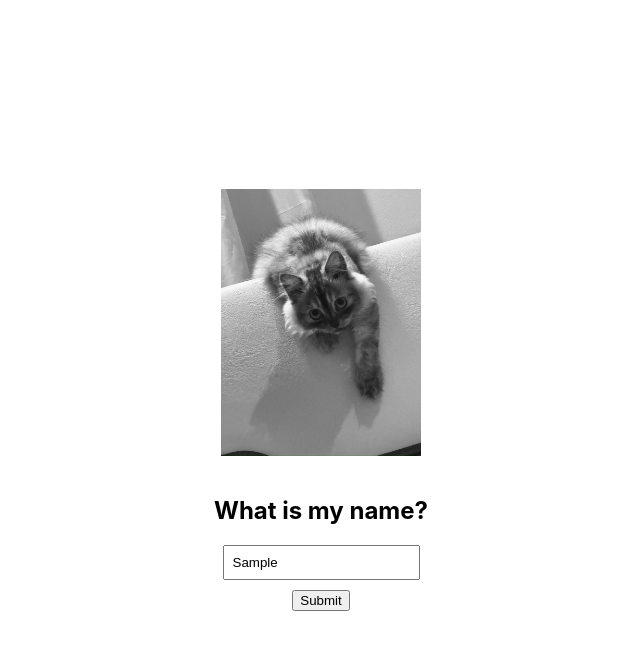
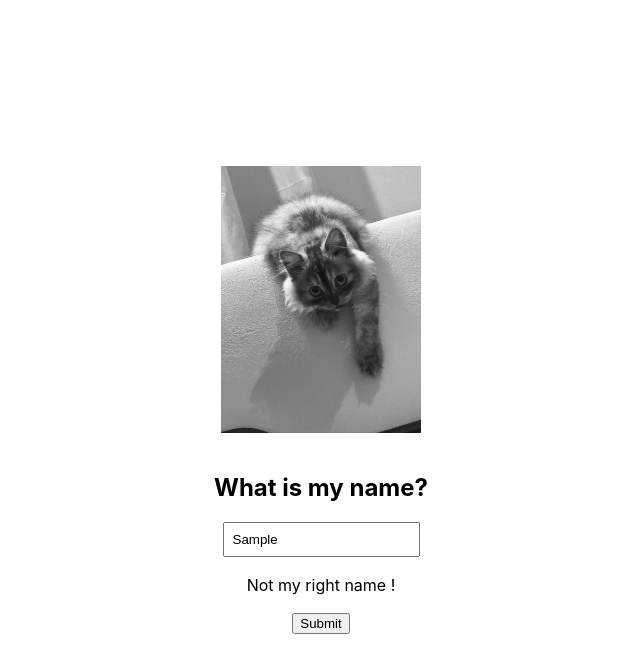
Before and after one commit to mahmoud-mossaad/secret-word-frontend, a React (Create React App) app: page / in a window 1280 px wide. Both pictures are taken after typing "Sample" into the empty fields and a click on the button "Submit". Shown: the top 672 px of the page, without its empty margins (319-959 px from the left). Built offline with nearby package versions, Linux system fonts and the light colour scheme.

Commit message:
fourth commit

```diff
--- a/src/App.js
+++ b/src/App.js
@@ -3,6 +3,7 @@ import React, { useState } from 'react';
 function App() {
   const [input, setInput] = useState('');
   const [showMessage, setShowMessage] = useState(false);
+  const [alert, setAlert] = useState(false)
 
   const handleSubmit = async () => {
 
@@ -23,7 +24,7 @@ function App() {
         console.error('Error sending email:', error);
       }
     } else {
-      alert('Wrong input!');
+      setAlert(true);
     }
   };
 
@@ -46,7 +47,9 @@ function App() {
         onChange={(e) => setInput(e.target.value)}
         style={{ padding: '8px', marginBottom: '10px' }}
       />
-
+      {
+        alert && <div style={{ padding: '8px', marginBottom: '10px' }}>Not my right name !</div>
+      }
       <button onClick={handleSubmit}>Submit</button>
       </>
       }
```
